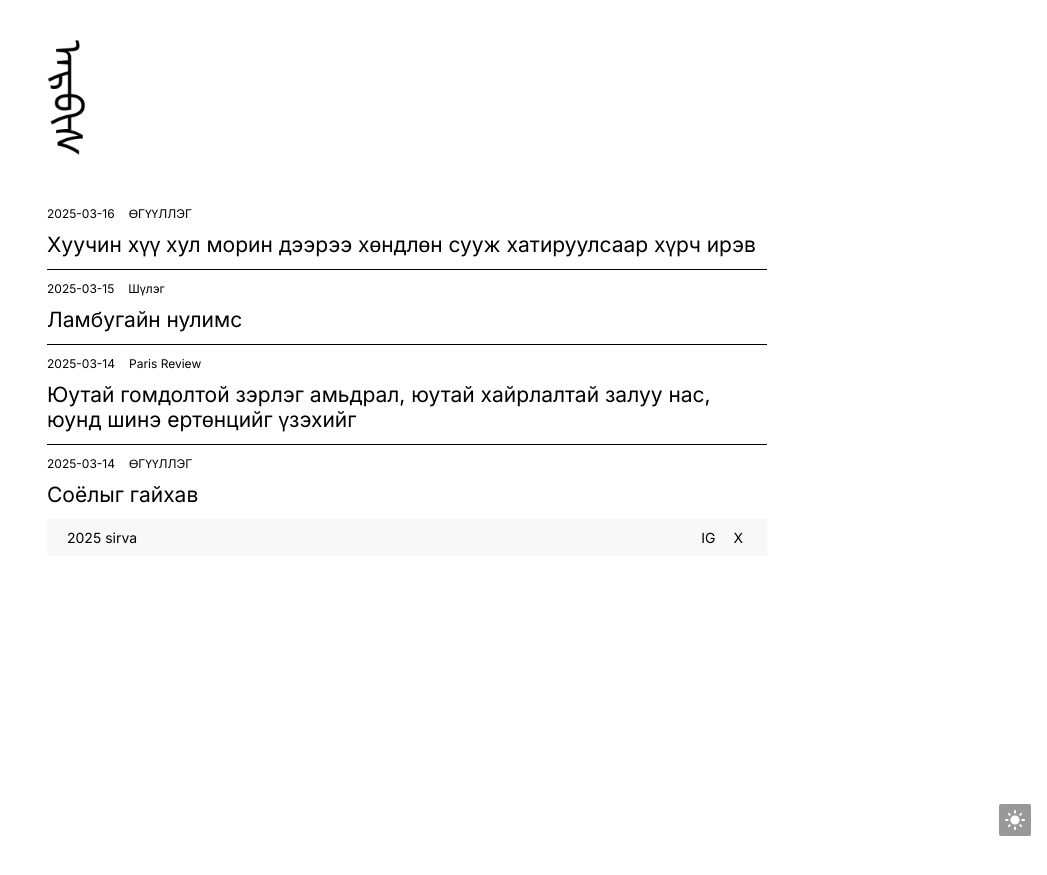
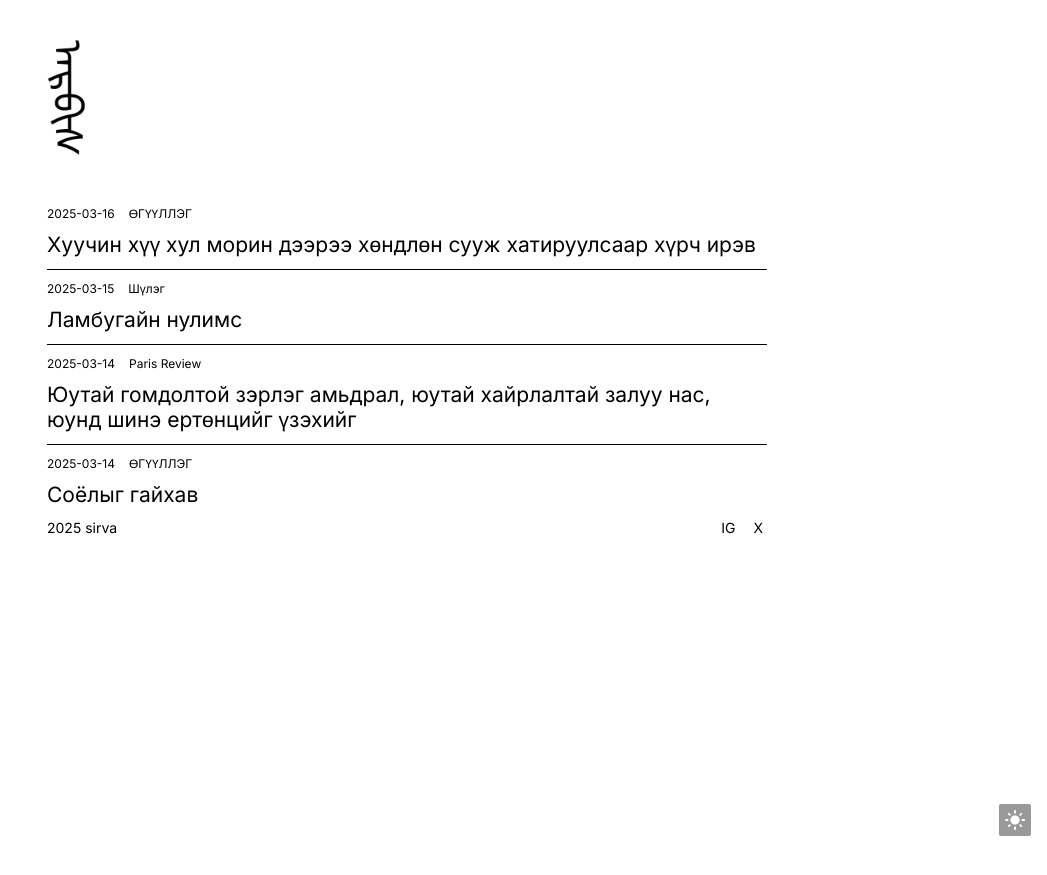
Before and after one commit to aaaarrrrvvvv/aaaarrrrvvvv.github.io, a Jekyll site: the page built from index.html, in a window 1280 px wide. Shown: the top 875 px of the page, without its empty margins (233-1280 px from the left). Built offline with Jekyll 4.4.1, drawn with Linux system fonts in a browser that asks for light colours.

Commit message:
Update common.css

```diff
--- a/static/css/common.css
+++ b/static/css/common.css
@@ -132,8 +132,6 @@ input:-webkit-autofill {
   display: flex;
   justify-content: space-between;
   align-items: center;
-  padding: 10px 20px;
-  background-color: #f8f8f8;
   font-size: 14px;
   position: relative;
 }
```
